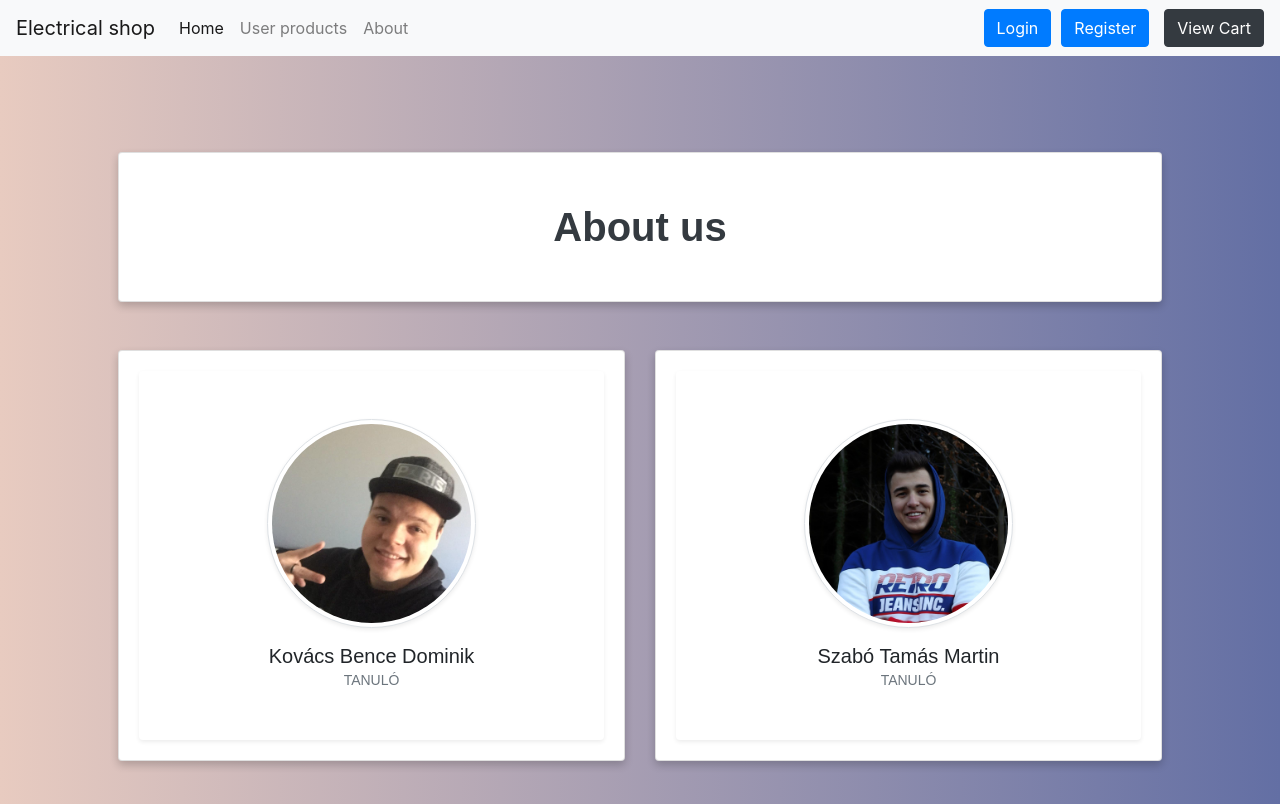
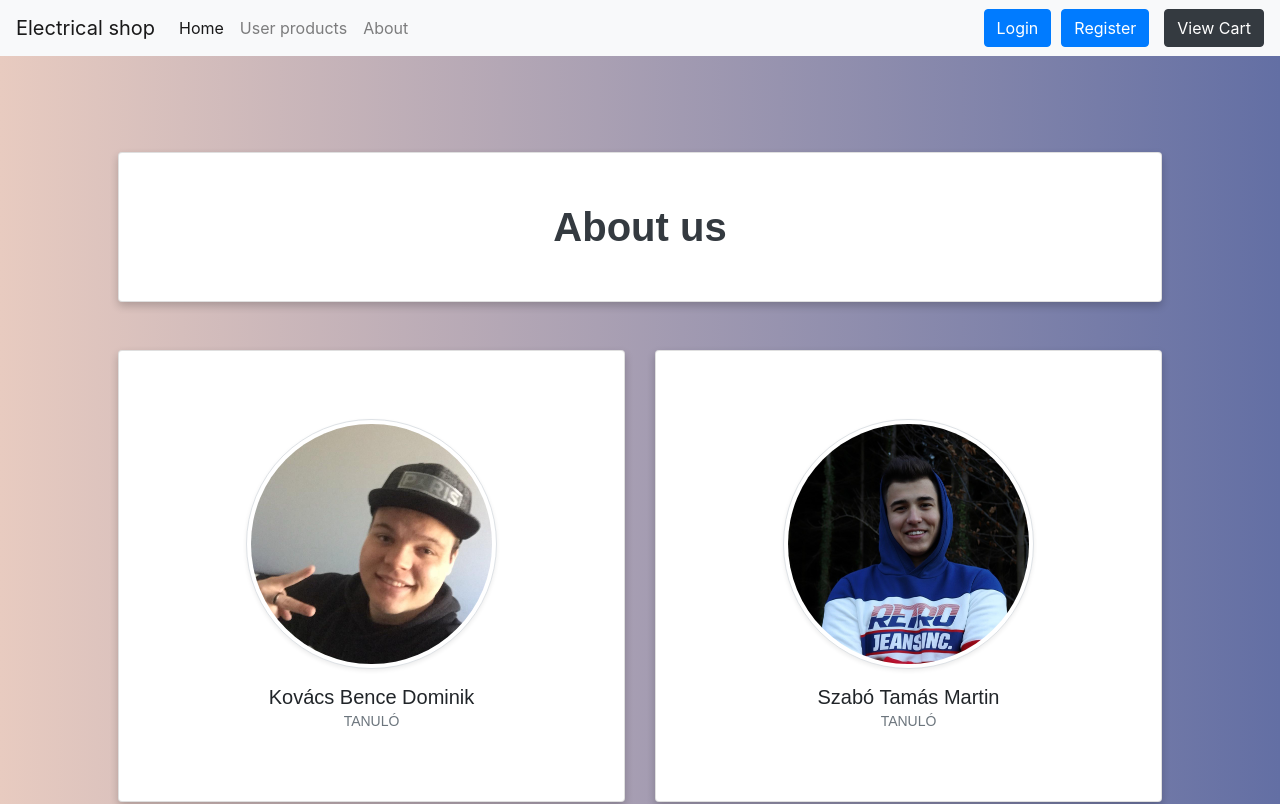
Before and after one commit to KovacsBence07/Szakdolgozat, a Vue app in the folder frontend/: page /about in a window 1280 px wide. Shown: the top 804 px of the page. Built offline with nearby package versions, Linux system fonts and the light colour scheme; no server answers.

Commit message:
Picture card update

```diff
--- a/frontend/src/components/About.vue
+++ b/frontend/src/components/About.vue
@@ -15,7 +15,7 @@
         <div class="col-md-6 mb-5">
             <div class="card h-100">
                 <div class="card-body">
-                     <div class="bg-white rounded shadow-sm py-5 px-4"><img src="@/assets/images/bence.jpg" alt="" width="50%" class="img-fluid rounded-circle mb-3 img-thumbnail shadow-sm">
+                     <div class="bg-white  py-5 px-4"><img src="@/assets/images/bence.jpg" alt="" width="60%" class="img-fluid rounded-circle mb-3 img-thumbnail shadow-sm">
                 <h5 class="mb-0">Kovács Bence Dominik</h5><span class="small text-uppercase text-muted">Tanuló</span>
                 </div>
                   </div>
@@ -25,7 +25,7 @@
         <div class="col-md-6 mb-5">
             <div class="card h-100">
                 <div class="card-body">
-                     <div class="bg-white rounded shadow-sm py-5 px-4"><img src="@/assets/images/tomi.jpg" alt="" width="50%" class="img-fluid rounded-circle mb-3 img-thumbnail shadow-sm">
+                     <div class="bg-white  py-5 px-4"><img src="@/assets/images/tomi.jpg" alt="" width="60%" class="img-fluid rounded-circle mb-3 img-thumbnail shadow-sm">
                 <h5 class="mb-0">Szabó Tamás Martin</h5><span class="small text-uppercase text-muted">Tanuló</span>
                 </div>
                   </div>
```
